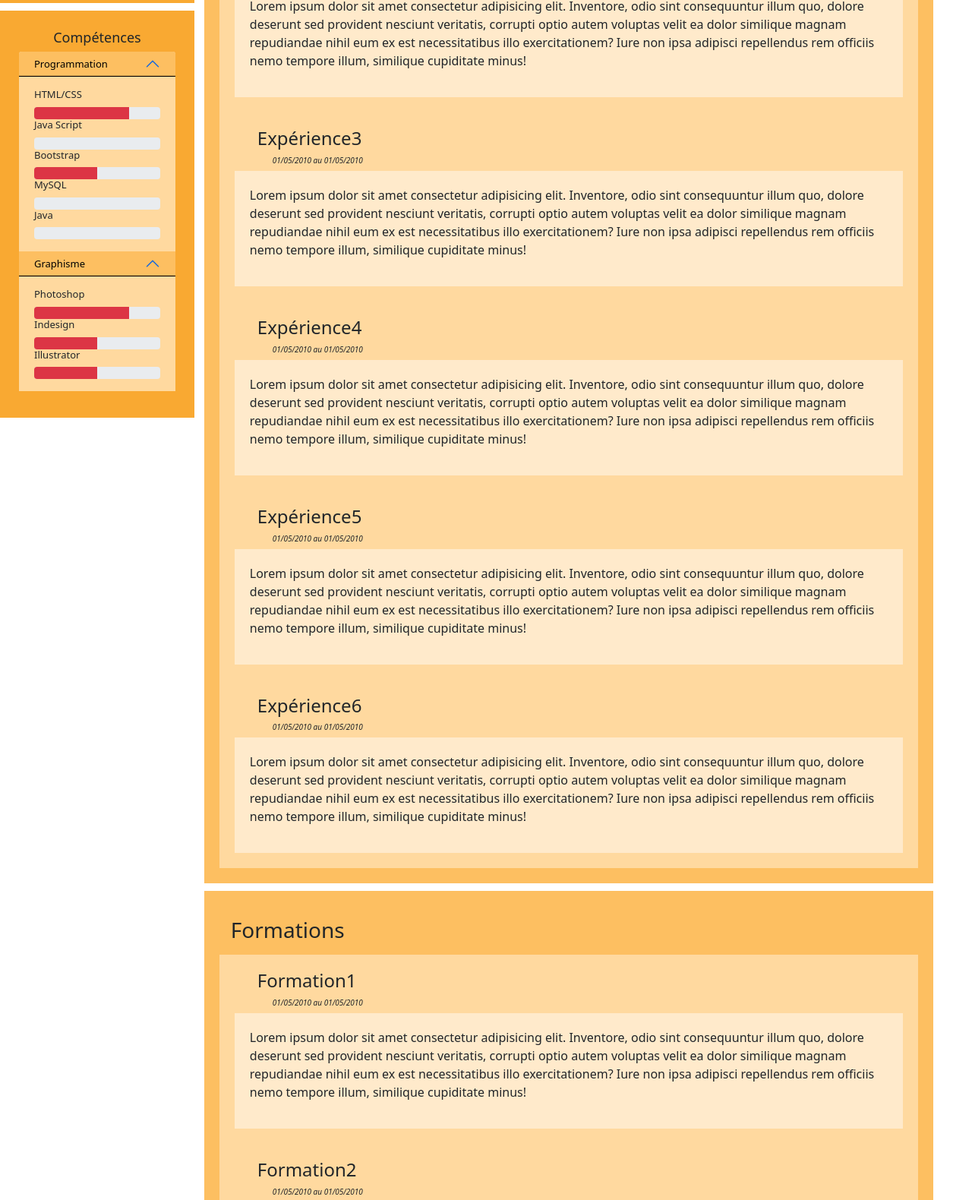
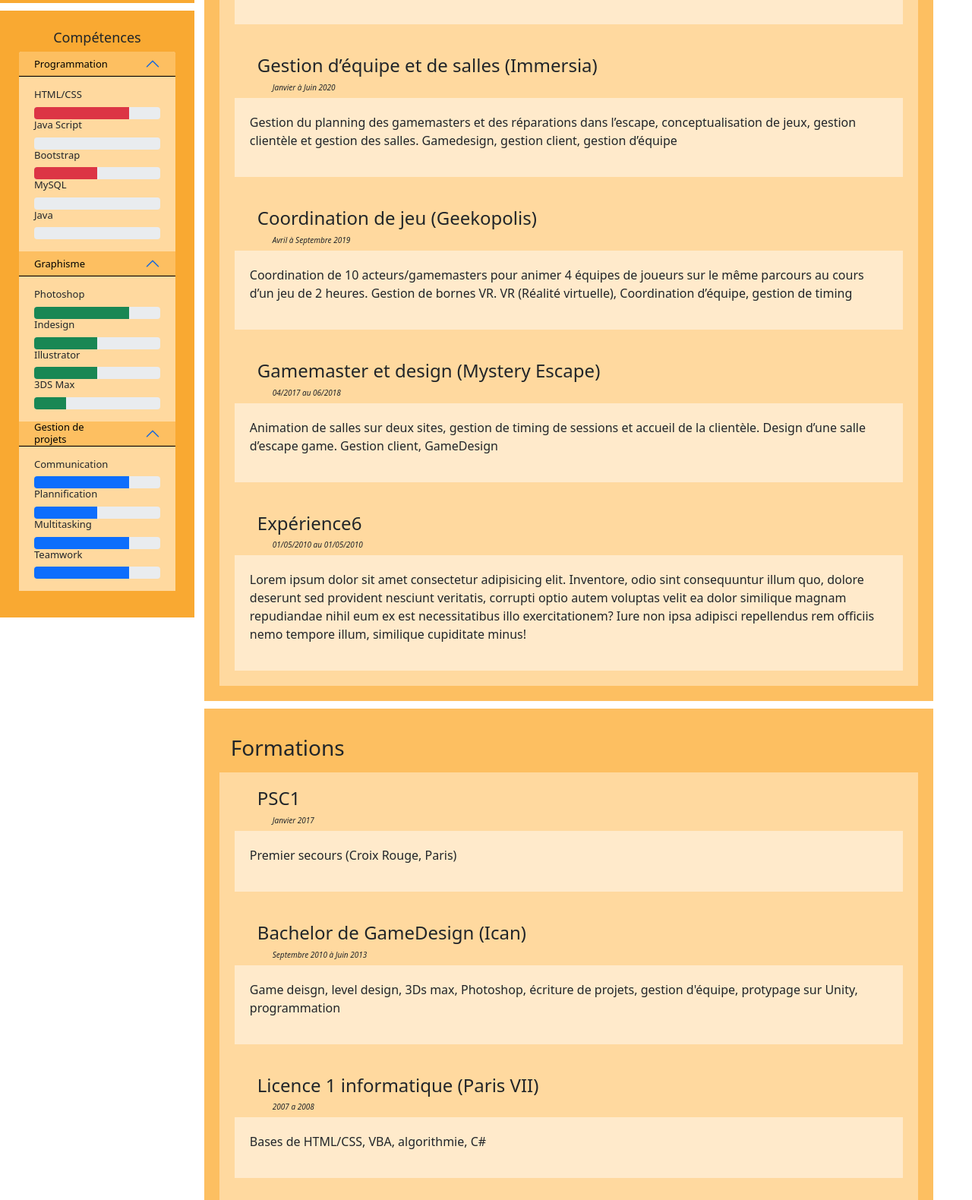
Before and after one commit to GeoffreyMarion/GeoffreyMarion.github.io, a plain HTML site: page index.html in a window 1280 px wide. Shown: the part 659-2239 px from the top of the page at 76% size. Drawn offline with nearby package versions, Linux system fonts and the light colour scheme.

Commit message:
portfolio

```diff
--- a/index.html
+++ b/index.html
@@ -13,7 +13,7 @@
     <div class="side">
         <div class="fiche orange1">
             <div class="avatardiv">
-                <img src="avatar.webp" alt="avatar" class="avatar" data-bs-toggle="collapse" data-bs-target="#sidecontenu1" aria-expanded="false" aria-controls="sidecontenu">
+                <img src="photo.png" alt="avatar" class="avatar" data-bs-toggle="collapse" data-bs-target="#sidecontenu1" aria-expanded="false" aria-controls="sidecontenu">
             </div>
                 <div class="sidecontenu orange3 show" id="sidecontenu1">
                 <p>Nom <br> <b>Geoffrey MARION</b></p><hr>
@@ -73,25 +73,56 @@
                         <div class="accordion-body orange3">
                             <h5>Photoshop</h5>
                             <div class="progress">
-                                <div class="progress-bar bg-danger" role="progressbar" style="width: 75%" aria-valuenow="25" aria-valuemin="0" aria-valuemax="100"></div>
+                                <div class="progress-bar bg-success" role="progressbar" style="width: 75%" aria-valuenow="25" aria-valuemin="0" aria-valuemax="100"></div>
                               </div>
                             <h5>Indesign</h5>
                             <div class="progress">
-                                <div class="progress-bar bg-danger" role="progressbar" style="width: 50%" aria-valuenow="25" aria-valuemin="0" aria-valuemax="100"></div>
+                                <div class="progress-bar bg-success" role="progressbar" style="width: 50%" aria-valuenow="25" aria-valuemin="0" aria-valuemax="100"></div>
                             </div>
                             <h5>Illustrator</h5>
                             <div class="progress">
-                                <div class="progress-bar bg-danger" role="progressbar" style="width: 50%" aria-valuenow="25" aria-valuemin="0" aria-valuemax="100"></div>
+                                <div class="progress-bar bg-success" role="progressbar" style="width: 50%" aria-valuenow="25" aria-valuemin="0" aria-valuemax="100"></div>
+                            </div>
+                            <h5>3DS Max</h5>
+                            <div class="progress">
+                                <div class="progress-bar bg-success" role="progressbar" style="width: 25%" aria-valuenow="25" aria-valuemin="0" aria-valuemax="100"></div>
                             </div>
                         </div>
                       </div>
                     </div>
+                    <div class="accordion-item">
+                        <h4 class="accordion-header" id="headingThree">
+                          <button class="accordion-button" type="button" data-bs-toggle="collapse" data-bs-target="#collapseThree" aria-expanded="false" aria-controls="collapseTwo">
+                            Gestion de <br> projets
+                          </button>
+                        </h4>
+                        <div id="collapseThree" class="accordion-collapse show" aria-labelledby="headingThree" data-bs-parent="#accordionExample">
+                          <div class="accordion-body orange3">
+                              <h5>Communication</h5>
+                              <div class="progress">
+                                  <div class="progress-bar bg-primary" role="progressbar" style="width: 75%" aria-valuenow="25" aria-valuemin="0" aria-valuemax="100"></div>
+                                </div>
+                              <h5>Plannification</h5>
+                              <div class="progress">
+                                  <div class="progress-bar bg-primary" role="progressbar" style="width: 50%" aria-valuenow="25" aria-valuemin="0" aria-valuemax="100"></div>
+                              </div>
+                              <h5>Multitasking</h5>
+                              <div class="progress">
+                                  <div class="progress-bar bg-primary" role="progressbar" style="width: 75%" aria-valuenow="25" aria-valuemin="0" aria-valuemax="100"></div>
+                              </div>
+                              <h5>Teamwork</h5>
+                              <div class="progress">
+                                  <div class="progress-bar bg-primary" role="progressbar" style="width: 75%" aria-valuenow="25" aria-valuemin="0" aria-valuemax="100"></div>
+                              </div>
+                          </div>
+                        </div>
+                      </div>
                 </div>
             </div>
         </div>
     </div>
     <nav>
-        <div class="menu col-3 orange1">
+        <div class="menu first col-3 orange1">
             <a href="index.html">CV</a>
         </div>
         <div class="menu col-3 orange1">
@@ -100,7 +131,7 @@
         <div class="menu col-3 orange1">
             <a href="">A coté</a>
         </div>
-        <div class="menu col-3 orange1">
+        <div class="menu last col-3 orange1">
             <a href="">Menu4</a>
         </div>
     </nav>
@@ -113,74 +144,68 @@
             </p>
             <div class="collapse" id="collapseExample">
                 <div class="card card-body orange4">
-                        Lorem, ipsum dolor sit amet consectetur adipisicing elit. Laudantium ex officiis quas delectus
-                        ullam molestias praesentium neque quae esse qui sit, consectetur possimus magni rerum quaerat.
-                        Quidem ducimus praesentium delectus cupiditate sequi. Inventore reiciendis error provident aliquam
-                        repellat corporis blanditiis natus deleniti atque officia. Pariatur deleniti dolores reprehenderit
-                        itaque temporibus rerum porro similique assumenda, modi nisi optio culpa vero aliquam incidunt
-                        blanditiis in tempore aperiam, repellendus doloremque voluptatum cupiditate? Accusantium, cupiditate.
+                        Après des études de Game Design il y a près de 10 ans, j'ai travaillé dans le milieu de l'escape game ces dernières années en temps que Game master mais aussi sur le design de salles
+                        en continant dans le dommaine du ludique qui m'a toujours intéressé. En parrallèle de ceci j'ai créé une association qui organise des événement ludiques (Jeux de rôle grandeurs natures)
+                        qui a proposé pas moins de cinq événements ces dernières années, le plus important ayant rassemblé un peu plus de 100 personnes sur site pour un budget de 7000 euros.
+                        La crise du covid a beaucoup touché le dommaine du loisir en intérieur et m'a donné l'occasion de songer à me réorienter dans un dommaine plus porteur, et ayant déjà des
+                        bonnes bases en programmation j'ai choisi de me réorienter dans cette branche pour son coté créatif et pour son essort.
                 </div>
             </div>
         </div>
         <div class="contents orange2">
             <h3>Expériences</h3>
             <div class="content orange3">
-                <h4>Expérience1</h4>
-                <h6>01/05/2010 au 01/05/2010</h6>
+                <h4>Organisation d’événement (GN)</h4>
+                <h6>Septembre 2021</h6>
                 <div class="souscontent orange4">
                     <p>
-                        Lorem ipsum dolor sit amet consectetur adipisicing elit. Inventore, odio sint consequuntur illum quo,
-                        dolore deserunt sed provident nesciunt veritatis, corrupti optio autem voluptas velit ea dolor similique
-                        magnam repudiandae nihil eum ex est necessitatibus illo exercitationem? Iure non ipsa adipisci repellendus
-                        rem officiis nemo tempore illum, similique cupiditate minus!
+                        Gestion d’une équipe de 6 bénévoles pour un événement de 100 participants
+                        avec un budget de 7000 euros sur la durée d’un weekend.
+                        Scénarisation, logistique, gamedesign, gestion d’équipe, lien prestataires
                     </p>
                 </div>
             </div>
             <div class="content orange3">
-                <h4>Expérience2</h4>
-                <h6>01/05/2010 au 01/05/2010</h6>
+                <h4>Création d’énigmes (Time corp)</h4>
+                <h6>Aout à Décembre 2021</h6>
                 <div class="souscontent orange4">
                     <p>
-                        Lorem ipsum dolor sit amet consectetur adipisicing elit. Inventore, odio sint consequuntur illum quo,
-                        dolore deserunt sed provident nesciunt veritatis, corrupti optio autem voluptas velit ea dolor similique
-                        magnam repudiandae nihil eum ex est necessitatibus illo exercitationem? Iure non ipsa adipisci repellendus
-                        rem officiis nemo tempore illum, similique cupiditate minus!
+                        Conceptualisation et réalisation d’énigmes pour un escape game (quartier Arts
+                        et métiers) et aide aux travaux pour la réalisation des salles.
+                        Conceptualisation, gamedesign, travaux
                     </p>
                 </div>
             </div>
             <div class="content orange3">
-                <h4>Expérience3</h4>
-                <h6>01/05/2010 au 01/05/2010</h6>
+                <h4>Gestion d’équipe et de salles (Immersia)</h4>
+                <h6>Janvier à Juin 2020</h6>
                 <div class="souscontent orange4">
                     <p>
-                        Lorem ipsum dolor sit amet consectetur adipisicing elit. Inventore, odio sint consequuntur illum quo,
-                        dolore deserunt sed provident nesciunt veritatis, corrupti optio autem voluptas velit ea dolor similique
-                        magnam repudiandae nihil eum ex est necessitatibus illo exercitationem? Iure non ipsa adipisci repellendus
-                        rem officiis nemo tempore illum, similique cupiditate minus!
+                        Gestion du planning des gamemasters et des réparations dans l’escape,
+                        conceptualisation de jeux, gestion clientèle et gestion des salles.
+                        Gamedesign, gestion client, gestion d’équipe
                     </p>
                 </div>
             </div>
             <div class="content orange3">
-                <h4>Expérience4</h4>
-                <h6>01/05/2010 au 01/05/2010</h6>
+                <h4>Coordination de jeu (Geekopolis)</h4>
+                <h6>Avril à Septembre 2019</h6>
                 <div class="souscontent orange4">
                     <p>
-                        Lorem ipsum dolor sit amet consectetur adipisicing elit. Inventore, odio sint consequuntur illum quo,
-                        dolore deserunt sed provident nesciunt veritatis, corrupti optio autem voluptas velit ea dolor similique
-                        magnam repudiandae nihil eum ex est necessitatibus illo exercitationem? Iure non ipsa adipisci repellendus
-                        rem officiis nemo tempore illum, similique cupiditate minus!
+                        Coordination de 10 acteurs/gamemasters pour animer 4 équipes de joueurs sur
+                        le même parcours au cours d’un jeu de 2 heures. Gestion de bornes VR.
+                        VR (Réalité virtuelle), Coordination d’équipe, gestion de timing
                     </p>
                 </div>
             </div>
             <div class="content orange3">
-                <h4>Expérience5</h4>
-                <h6>01/05/2010 au 01/05/2010</h6>
+                <h4>Gamemaster et design (Mystery Escape)</h4>
+                <h6>04/2017 au 06/2018</h6>
                 <div class="souscontent orange4">
                     <p>
-                        Lorem ipsum dolor sit amet consectetur adipisicing elit. Inventore, odio sint consequuntur illum quo,
-                        dolore deserunt sed provident nesciunt veritatis, corrupti optio autem voluptas velit ea dolor similique
-                        magnam repudiandae nihil eum ex est necessitatibus illo exercitationem? Iure non ipsa adipisci repellendus
-                        rem officiis nemo tempore illum, similique cupiditate minus!
+                        Animation de salles sur deux sites, gestion de timing de sessions et accueil de
+                        la clientèle. Design d’une salle d’escape game.
+                        Gestion client, GameDesign
                     </p>
                 </div>
             </div>
@@ -200,50 +225,39 @@
         <div class="contents orange2">
             <h3>Formations</h3>
             <div class="content orange3">
-                <h4>Formation1</h4>
-                <h6>01/05/2010 au 01/05/2010</h6>
+                <h4>PSC1</h4>
+                <h6>Janvier 2017</h6>
                 <div class="souscontent orange4">
                     <p>
-                        Lorem ipsum dolor sit amet consectetur adipisicing elit. Inventore, odio sint consequuntur illum quo,
-                        dolore deserunt sed provident nesciunt veritatis, corrupti optio autem voluptas velit ea dolor similique
-                        magnam repudiandae nihil eum ex est necessitatibus illo exercitationem? Iure non ipsa adipisci repellendus
-                        rem officiis nemo tempore illum, similique cupiditate minus!
+                        Premier secours (Croix Rouge, Paris)
                     </p>
                 </div>
             </div>
             <div class="content orange3">
-                <h4>Formation2</h4>
-                <h6>01/05/2010 au 01/05/2010</h6>
+                <h4>Bachelor de GameDesign (Ican)</h4>
+                <h6>Septembre 2010 à Juin 2013</h6>
                 <div class="souscontent orange4">
                     <p>
-                        Lorem ipsum dolor sit amet consectetur adipisicing elit. Inventore, odio sint consequuntur illum quo,
-                        dolore deserunt sed provident nesciunt veritatis, corrupti optio autem voluptas velit ea dolor similique
-                        magnam repudiandae nihil eum ex est necessitatibus illo exercitationem? Iure non ipsa adipisci repellendus
-                        rem officiis nemo tempore illum, similique cupiditate minus!
+                        Game deisgn, level design, 3Ds max, Photoshop, écriture de projets, gestion d'équipe,
+                        protypage sur Unity, programmation
                     </p>
                 </div>
             </div>
             <div class="content orange3">
-                <h4>Formation3</h4>
-                <h6>01/05/2010 au 01/05/2010</h6>
+                <h4>Licence 1 informatique (Paris VII)</h4>
+                <h6>2007 a 2008</h6>
                 <div class="souscontent orange4">
                     <p>
-                        Lorem ipsum dolor sit amet consectetur adipisicing elit. Inventore, odio sint consequuntur illum quo,
-                        dolore deserunt sed provident nesciunt veritatis, corrupti optio autem voluptas velit ea dolor similique
-                        magnam repudiandae nihil eum ex est necessitatibus illo exercitationem? Iure non ipsa adipisci repellendus
-                        rem officiis nemo tempore illum, similique cupiditate minus!
+                        Bases de HTML/CSS, VBA, algorithmie, C#
                     </p>
                 </div>
             </div>
             <div class="content orange3">
-                <h4>Formation4</h4>
-                <h6>01/05/2010 au 01/05/2010</h6>
+                <h4>Bac S (Aubenas)</h4>
+                <h6>2005</h6>
                 <div class="souscontent orange4">
                     <p>
-                        Lorem ipsum dolor sit amet consectetur adipisicing elit. Inventore, odio sint consequuntur illum quo,
-                        dolore deserunt sed provident nesciunt veritatis, corrupti optio autem voluptas velit ea dolor similique
-                        magnam repudiandae nihil eum ex est necessitatibus illo exercitationem? Iure non ipsa adipisci repellendus
-                        rem officiis nemo tempore illum, similique cupiditate minus!
+                        Spécialité physique, sans mention.
                     </p>
                 </div>
             </div>
--- a/style.css
+++ b/style.css
@@ -39,12 +39,14 @@
     margin: auto;
     margin-bottom: 10px;
 }
-.avatardiv:hover{
+.avatar:hover{
     border: solid 2px black;
     cursor: pointer;
 }
 .avatar{
     width: 100%;
+    border-radius: 50%;
+    border: solid 2px white;
 }
 .sidecontenu{
     margin: auto;
@@ -81,10 +83,19 @@ nav{
     height: 100px;
     line-height: 100px;
     text-align: center;
+    border-bottom: solid 1px black;
+    border-left: solid 1px #ffeacb;
+    border-right: solid 1px #ffeacb;
+}
+.menu .firt{
+    border-left: none;
+}
+.menu .last{
+    border-right: none;
 }
 .menu a{
     text-decoration: none;
-    color: white;
+    color: #ffeacb;
     font-size: xx-large;
 }
 .menu:hover{
```
Also changed, not shown: photo.png (added).
